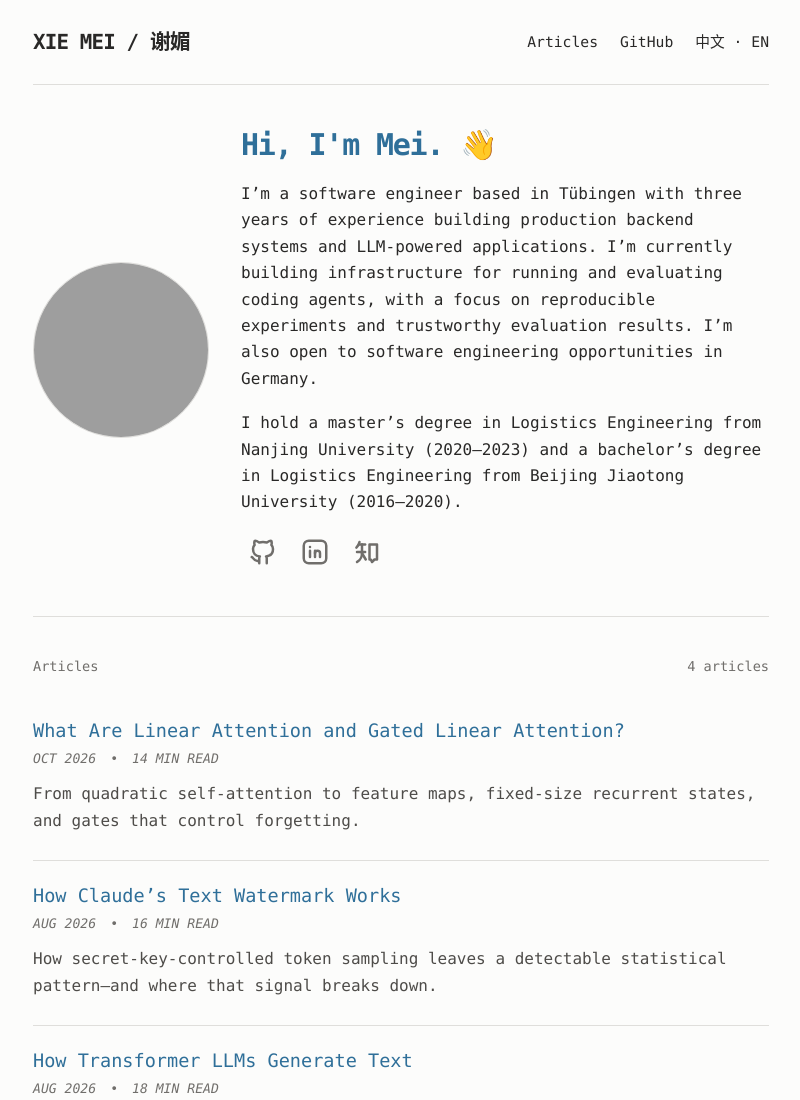
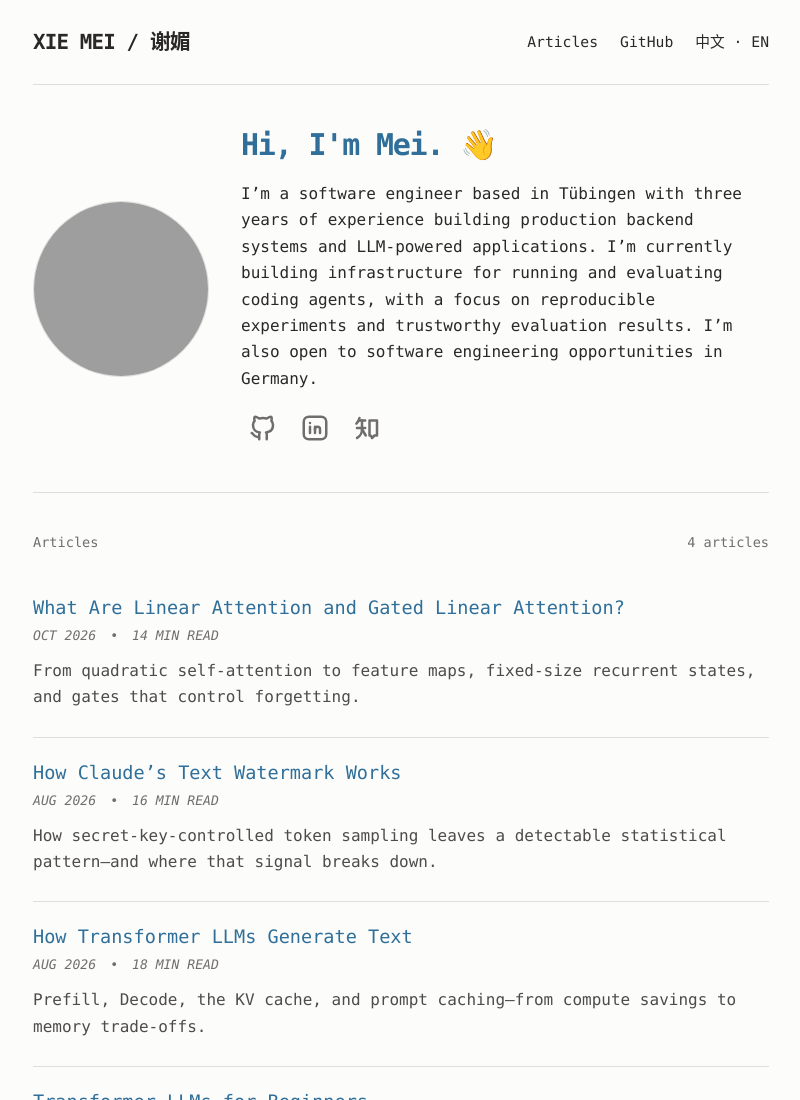
Before and after one commit to xiemeimeiaaa/xiemeimeiaaa.github.io, a website: page index.html in a window 1280 px wide. Shown: the top 1100 px of the page, without its empty margins (239-1039 px from the left). Drawn offline with Linux system fonts and the light colour scheme; grey boxes are pictures that could not be loaded.

Commit message:
Revert "Add bilingual education background to homepage"
This reverts commit de7506b8b4857449f6f92c124271e4ad0b189d90.

```diff
--- a/index.html
+++ b/index.html
@@ -10,7 +10,7 @@
     <meta name="theme-color" content="#fcfcfb">
     <title>Knowledge Library — XIE MEI / 谢媚</title>
     <link rel="stylesheet" href="/styles.css">
-    <script type="module" src="/script.js?v=20261101-education"></script>
+    <script type="module" src="/script.js?v=20261029-linear-attention"></script>
   </head>
   <body>
     <a class="skip-link" href="#articles">Skip to articles</a>
@@ -52,9 +52,6 @@
           <h1 class="home-title" id="page-heading" data-i18n="profileHeading">Hi, I'm Mei. 👋</h1>
           <p class="intro-copy" data-i18n="profileDescription">
             I’m a software engineer based in Tübingen with three years of experience building production backend systems and LLM-powered applications. I’m currently building infrastructure for running and evaluating coding agents, with a focus on reproducible experiments and trustworthy evaluation results. I’m also open to software engineering opportunities in Germany.
-          </p>
-          <p class="intro-copy" data-i18n="profileEducation">
-            I hold a master’s degree in Logistics Engineering from Nanjing University (2020–2023) and a bachelor’s degree in Logistics Engineering from Beijing Jiaotong University (2016–2020).
           </p>
           <div class="profile-links" aria-label="Social profiles">
             <a
--- a/script.js
+++ b/script.js
@@ -13,8 +13,6 @@ export const translations = {
     profileHeading: "Hi, I'm Mei. 👋",
     profileDescription:
       "I’m a software engineer based in Tübingen with three years of experience building production backend systems and LLM-powered applications. I’m currently building infrastructure for running and evaluating coding agents, with a focus on reproducible experiments and trustworthy evaluation results. I’m also open to software engineering opportunities in Germany.",
-    profileEducation:
-      "I hold a master’s degree in Logistics Engineering from Nanjing University (2020–2023) and a bachelor’s degree in Logistics Engineering from Beijing Jiaotong University (2016–2020).",
     profileImageAlt: "Portrait of Mei",
     latest: "Articles",
     count: "4 articles",
@@ -61,8 +59,6 @@ export const translations = {
     profileHeading: "你好，我是 Mei。👋",
     profileDescription:
       "我是一名现居图宾根的软件工程师，拥有三年生产级后端系统与大语言模型应用开发经验。目前，我正在构建用于运行和评估编程智能体的基础设施，重点关注实验的可复现性和评估结果的可信度。同时，我也在寻找德国的软件工程师机会。",
-    profileEducation:
-      "我拥有南京大学物流工程硕士学位（2020–2023）和北京交通大学物流工程学士学位（2016–2020）。",
     profileImageAlt: "Mei 的个人照片",
     latest: "文章",
     count: "4 篇文章",
```
Also changed, not shown: tests/language.test.mjs (+0 -1 lines), tests/site-layout.test.mjs (+3 -5 lines).
